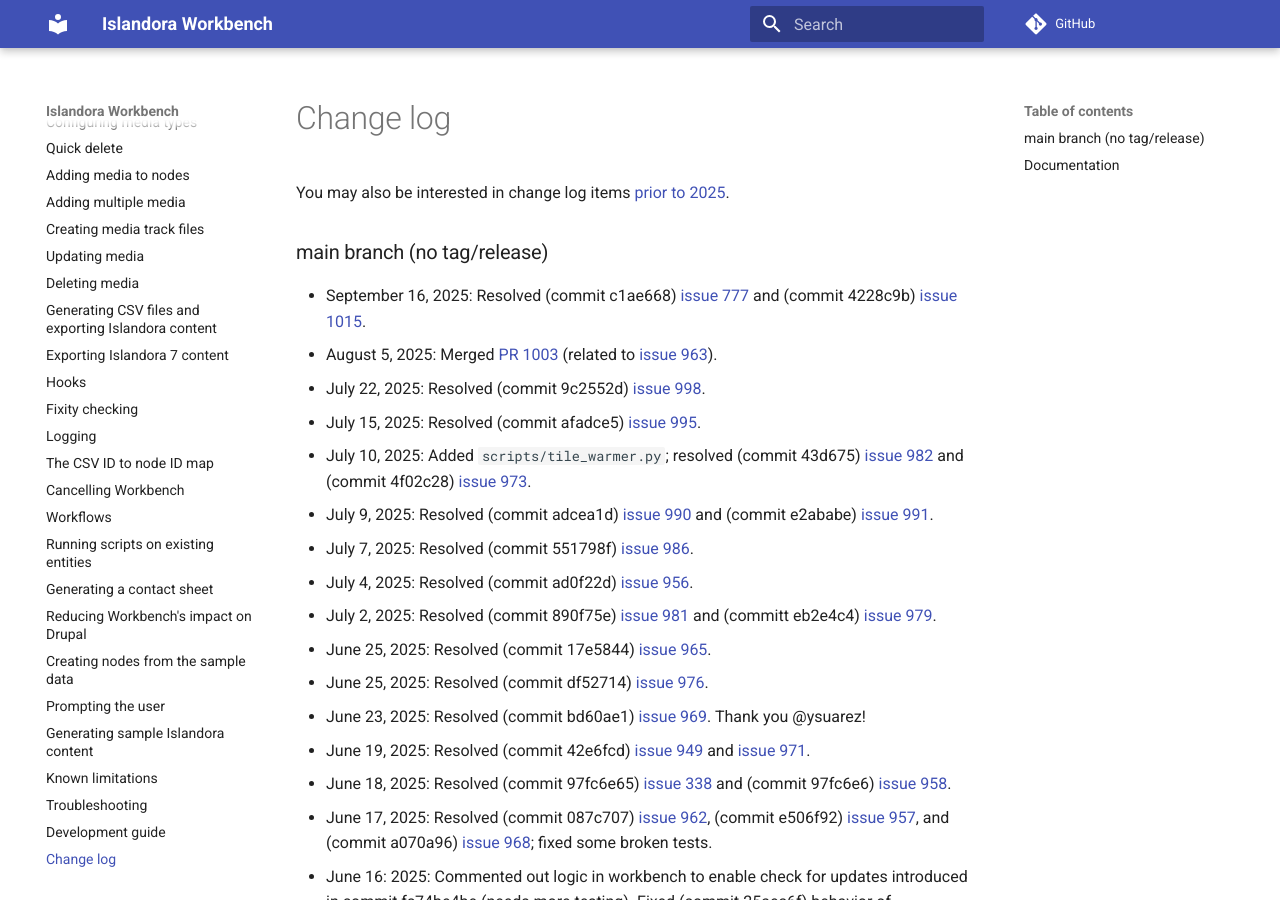
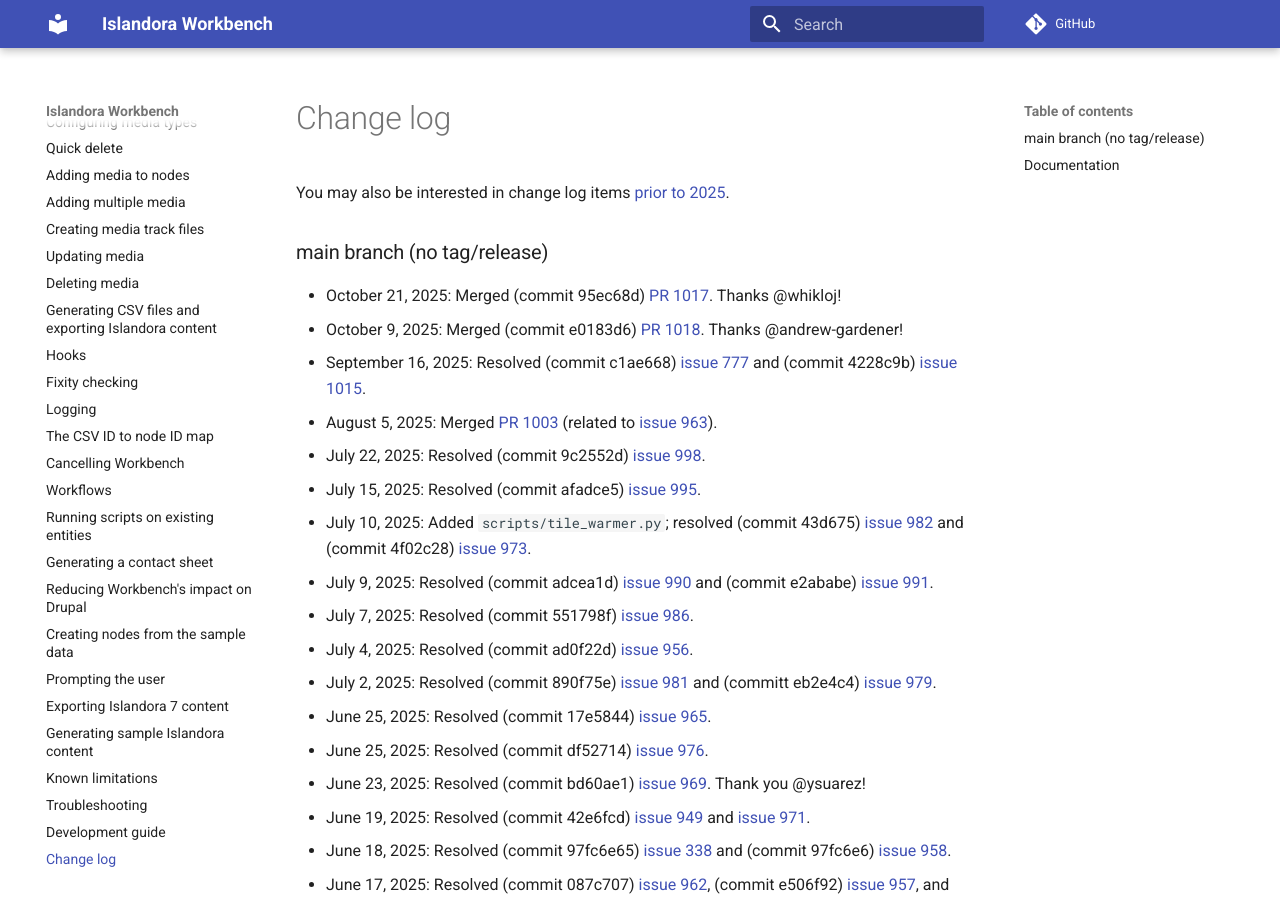
Before and after one commit to mjordan/islandora_workbench_docs, an MkDocs documentation site: the page built from docs/changelog.md, in a window 1280 px wide and 900 px high. Built offline with MkDocs 1.6.1 and Material for MkDocs 9.7.7, drawn with Linux system fonts in a browser that asks for light colours; comment, search, counter and statistics services are not loaded; some of the changed text lies outside the part shown.

Commit message:
Catch up on the change log; added note about the i7 export script.

```diff
--- a/docs/changelog.md
+++ b/docs/changelog.md
@@ -2,6 +2,8 @@
 
 ### main branch (no tag/release)
 
+* October 21, 2025: Merged (commit 95ec68d) [PR 1017](https://github.com/mjordan/islandora_workbench/pull/1017). Thanks @whikloj!
+* October 9, 2025: Merged (commit e0183d6) [PR 1018](https://github.com/mjordan/islandora_workbench/pull/1018). Thanks @andrew-gardener!
 * September 16, 2025: Resolved (commit c1ae668) [issue 777](https://github.com/mjordan/islandora_workbench/issues/777) and (commit 4228c9b) [issue 1015](https://github.com/mjordan/islandora_workbench/issues/1015).
 * August 5, 2025: Merged [PR 1003](https://github.com/mjordan/islandora_workbench/pull/1003) (related to [issue 963](https://github.com/mjordan/islandora_workbench/issues/963)).
 * July 22, 2025: Resolved (commit 9c2552d) [issue 998](https://github.com/mjordan/islandora_workbench/issues/998).
@@ -52,6 +54,7 @@
 
 ### Documentation
 
+* October 21, 2025: Updated "[Exporting Islandora 7 content](https://mjordan.github.io/islandora_workbench_docs/exporting_islandora_7_content/)" to point to the [new repository](https://github.com/mjordan/i7_import) for that script.
 * September 25, 2025: Updated "[Creating paged, compound, and collection content](/islandora_workbench_docs/paged_and_compound/#using-subdirectories)" to clarify that if `paged_content_from_directories` is `true`, the `additional_files` config setting doesn't apply.
 * September 18, 2025: Added "[Session cookies for remote files](/islandora_workbench_docs/session_cookies_for_remote_files/)" and updated the configuration settings page with the new `remote_file_cookie_name` and `remote_file_cookie_value` settings.
 * September 16, 2025: Updated the "[Configuration](/islandora_workbench_docs/configuration/#media-settings)" page to add the new `keep_filename_parent_directory` config setting.
--- a/mkdocs.yml
+++ b/mkdocs.yml
@@ -42,7 +42,6 @@
     - Updating media: updating_media.md
     - Deleting media: deleting_media.md
     - Generating CSV files and exporting Islandora content: generating_csv_files.md
-    - Exporting Islandora 7 content: exporting_islandora_7_content.md
     - Hooks: hooks.md
     - Fixity checking: fixity.md
     - Logging: logging.md
@@ -54,6 +53,7 @@
     - Reducing Workbench's impact on Drupal: reducing_load.md
     - Creating nodes from the sample data: sample_data.md
     - Prompting the user: prompts.md
+    - Exporting Islandora 7 content: exporting_islandora_7_content.md
     - Generating sample Islandora content: generating_sample_content.md
     - Known limitations: limitations.md
     - Troubleshooting: troubleshooting.md
```
Also changed, not shown: docs/exporting_islandora_7_content.md (+3 -0 lines).
